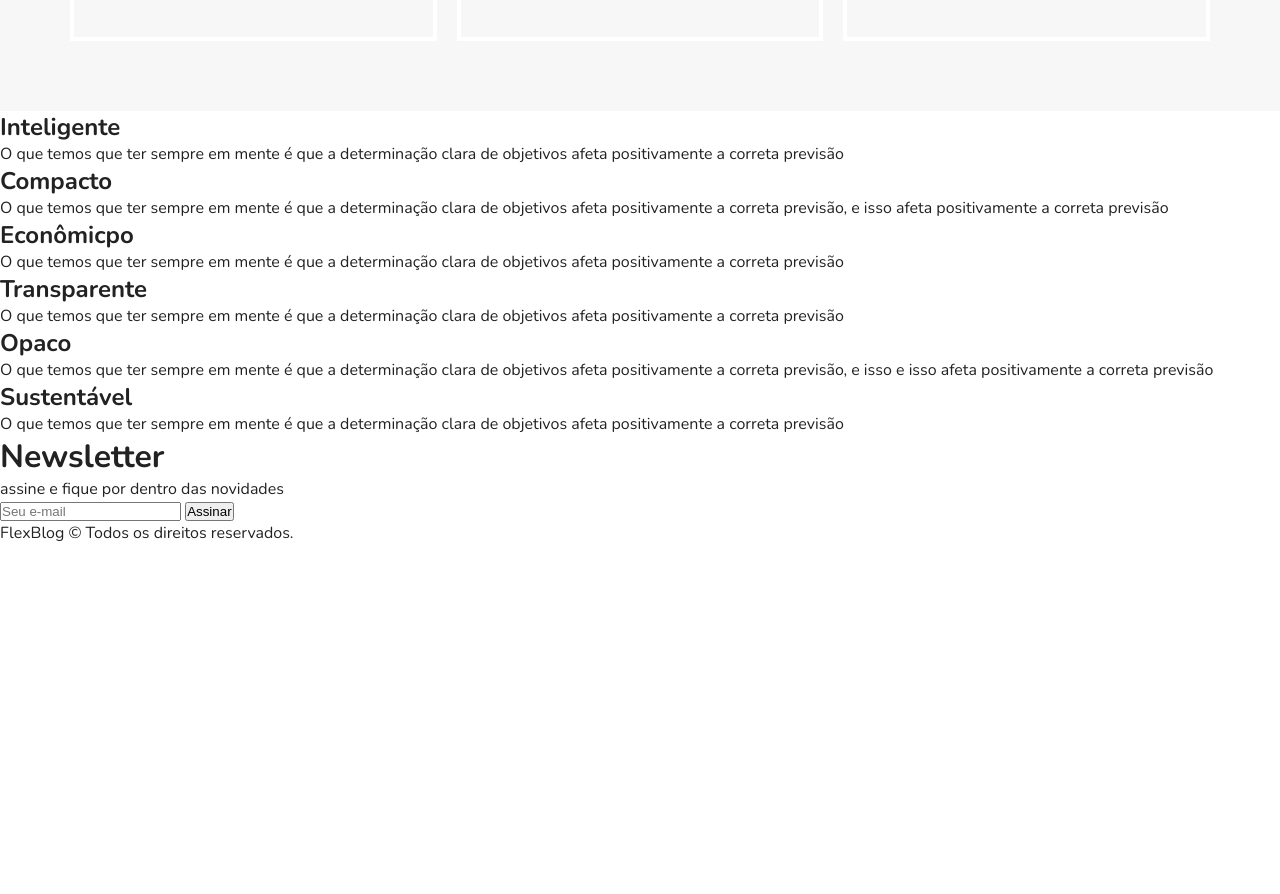
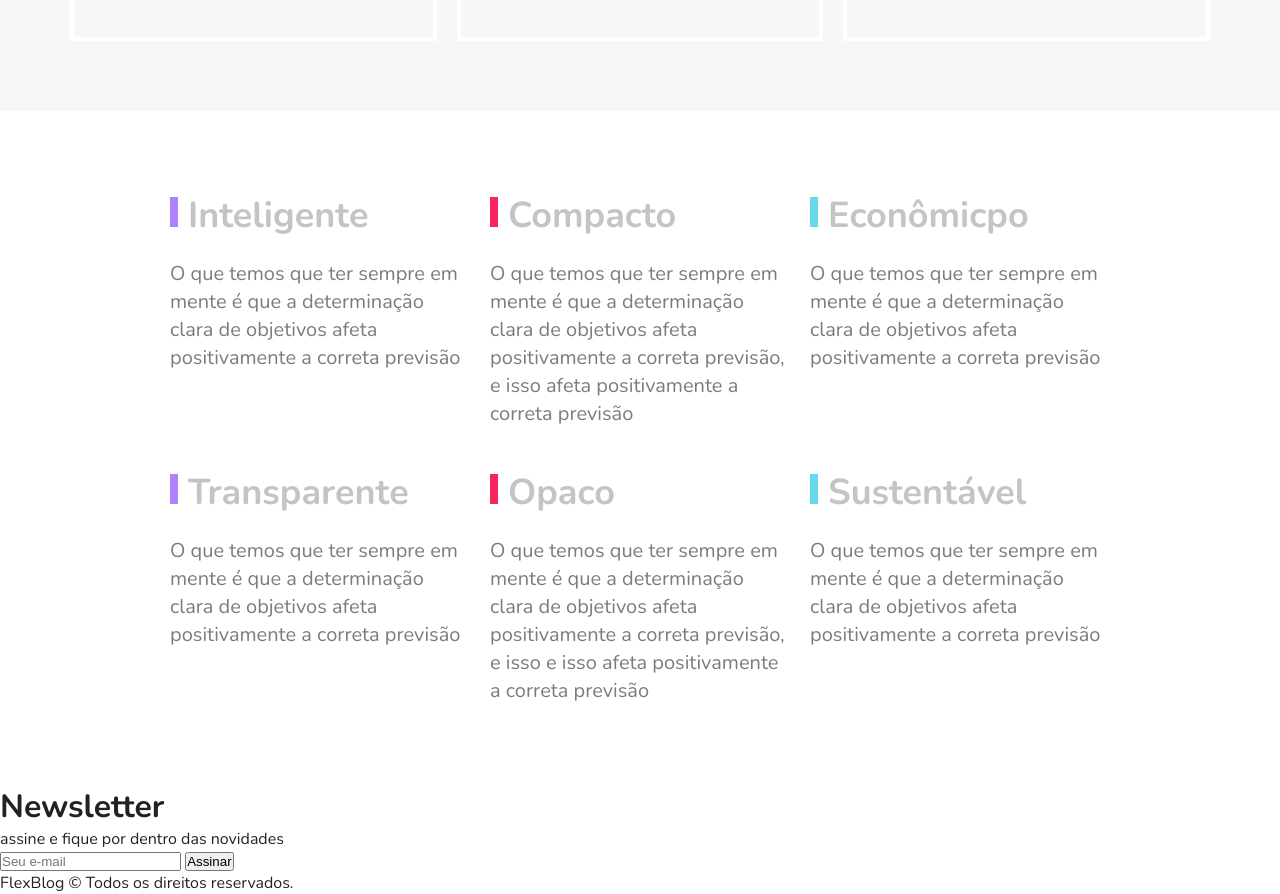
Before and after one commit to JoyceQuerubino/FlexBlog, a plain HTML site: page index.html in a window 1280 px wide. Shown: the part 2442-3336 px from the top of the page. Before the commit the page ends 2986 px from the top, so only its background shows below. Drawn offline with nearby package versions, Linux system fonts and the light colour scheme.

Commit message:
Estilizando cards

```diff
--- a/css/style.css
+++ b/css/style.css
@@ -265,3 +265,51 @@
         order: -1;
     }
 }
+
+/*Qualidade*/
+
+.qualidade{
+    max-width: 960px;
+    margin: 60px auto;
+    display: flex;
+    flex-wrap: wrap;
+}
+
+.qualidade-item{
+    flex: 1 1 300px;
+    margin: 20px 10px;
+}
+
+.qualidade-item h2{
+    font-size: 2.25em;
+    color: #a4a4a4a4;
+    margin-bottom: 20px;
+}
+
+/*before = antes*/
+.qualidade-item h2::before{
+    content: '';
+    display: inline-block; /*Para que seja mostrado na mesma linha*/
+    width: 8px;
+    height: 30px;
+    margin-right: 10px;
+    background: blue;
+}
+
+.qualidade-item:nth-of-type(3n+1) h2::before{
+    background: #ae81ff;
+ }
+
+ .qualidade-item:nth-of-type(3n+2) h2::before{
+    background: #f9265e;
+ }
+
+ .qualidade-item:nth-of-type(3n+3) h2::before{
+    background: #66d9eb;
+ }
+
+ .qualidade-item p{
+     font-size: 1.25em;
+     line-height: 1.4;
+     color: #7c7c7c;
+ }
```
